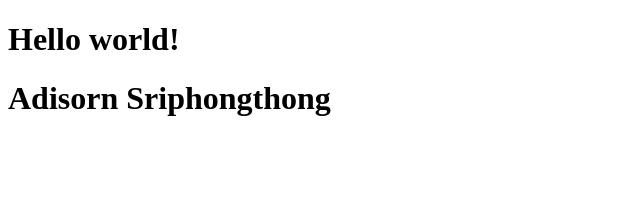
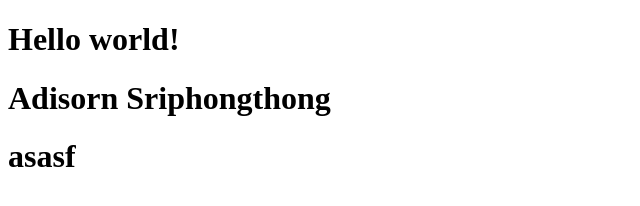
Before and after one commit to adisornsriphongthong/project-git, a plain HTML site: page index.html in a window 1280 px wide. Shown: the whole page, without its empty margins (0-640 px from the left). Drawn offline with Linux system fonts and the light colour scheme.

Commit message:
good job

```diff
--- a/index.html
+++ b/index.html
@@ -8,5 +8,6 @@
 <body>
     <h1>Hello world!</h1>
     <h1>Adisorn Sriphongthong</h1>
+    <h1>asasf</h1>
 </body>
 </html>
```
